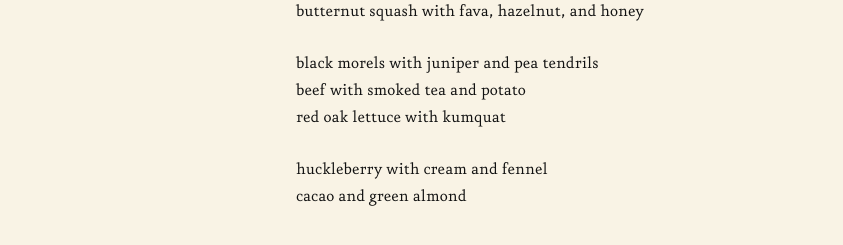
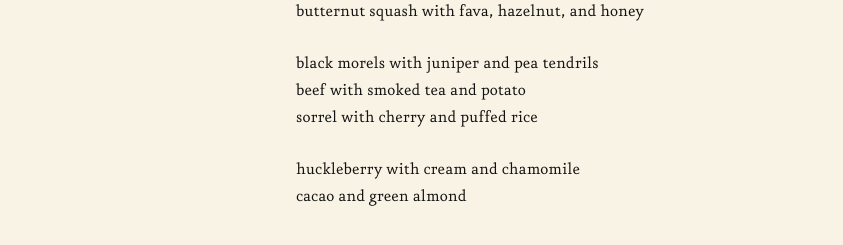
Before and after one commit to zoe-pith/pith-site, a Jekyll site: the page built from supperclub.md, in a window 1280 px wide. Shown: the part 1059-1304 px from the top of the page, without its empty margins (118-961 px from the left). Built offline with Jekyll 4.4.1, drawn with Linux system fonts in a browser that asks for light colours.

Commit message:
Updated supperclub.md

```diff
--- a/supperclub.md
+++ b/supperclub.md
@@ -24,7 +24,7 @@ butternut squash with fava, hazelnut, and honey
 
 black morels with juniper and pea tendrils
 beef with smoked tea and potato
-red oak lettuce with kumquat
+sorrel with cherry and puffed rice
 
-huckleberry with cream and fennel
+huckleberry with cream and chamomile
 cacao and green almond
```
